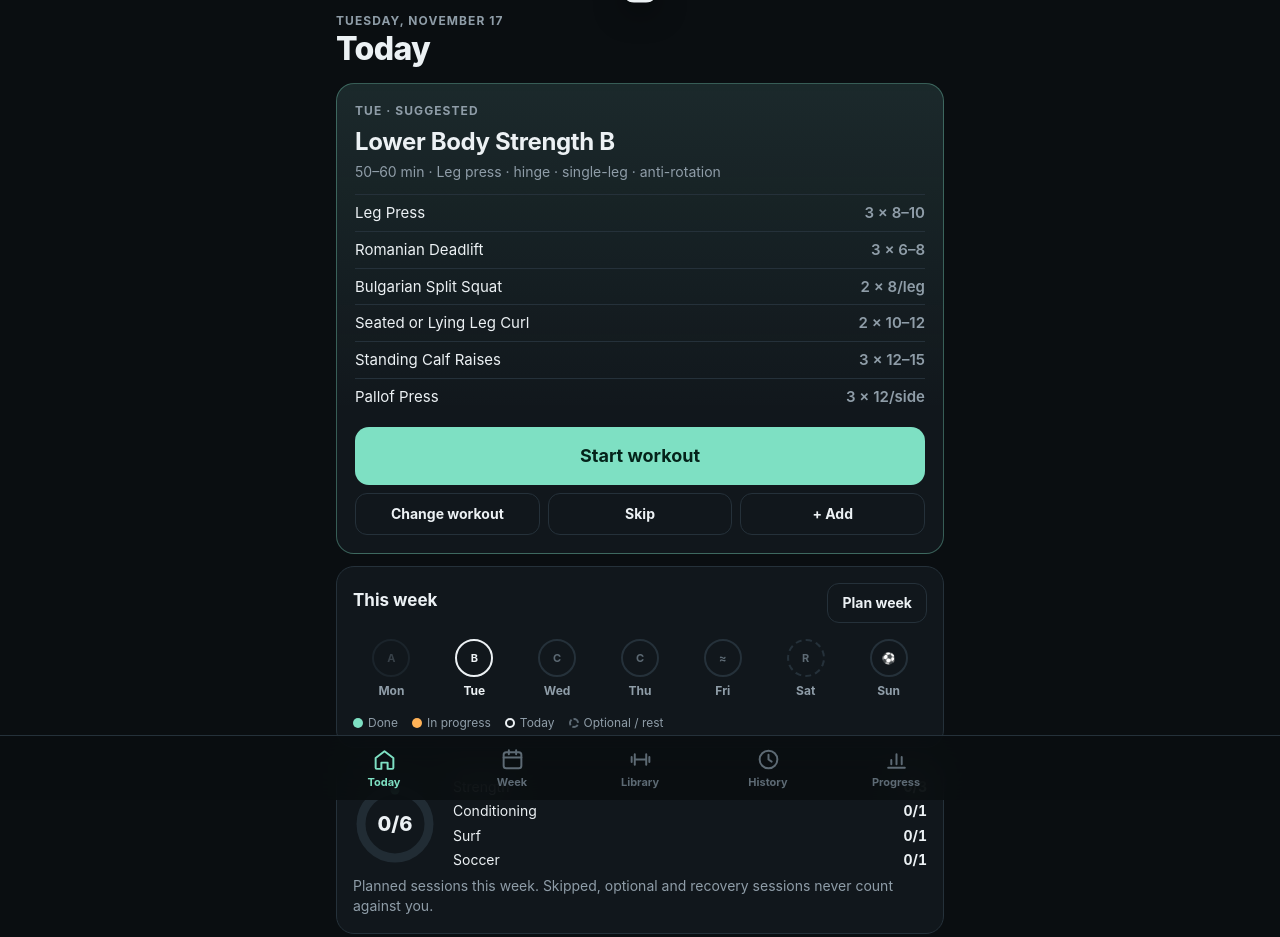
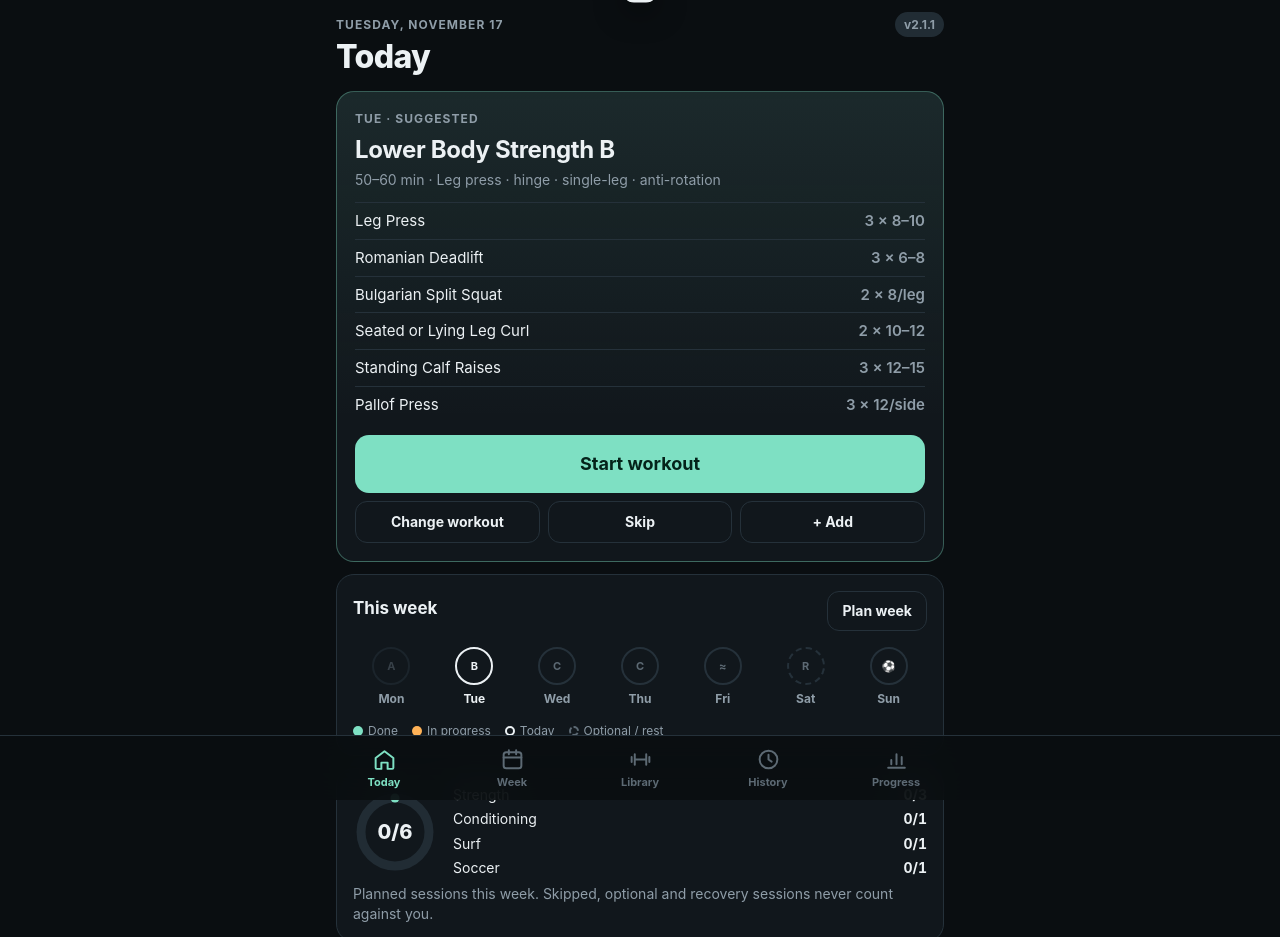
Before and after one commit to ljcuneo/hybrid-athlete, a plain HTML site: page index.html in a window 1280 px wide. Shown: the top 937 px of the page. Drawn offline with Linux system fonts and the light colour scheme.

Commit message:
Show app version on the Today screen (v2.1.1)
Co-Authored-By: Claude Opus 5.5 <noreply@anthropic.com>

```diff
--- a/index.html
+++ b/index.html
@@ -286,7 +286,7 @@ svg.chart text{font-family:inherit}
    Storage: IndexedDB (primary) + localStorage mirror (fallback / crash safety).
    Legacy v1 data (localStorage "hybridAthleteLogV1") is copied, never deleted.
    ========================================================================= */
-const APP_VERSION='2.1.0', SCHEMA=2;
+const APP_VERSION='2.1.1', SCHEMA=2;
 const DB_NAME='hybrid-athlete', MIRROR='hybridAthleteV2Mirror', LEGACY='hybridAthleteLogV1', LEGACY_DRAFT='hybridAthleteDraftV1';
 
 /* ---------- helpers ---------- */
@@ -910,7 +910,7 @@ function viewDash(){const today=localDate(),days=weekView(),td=days.find(d=>d.to
  const resume=S.draft&&!td.items.some(it=>it.st==='active')?resumeCard():'';
  const R=34,C=2*Math.PI*R,pct=sc.planned?Math.min(1,sc.done/sc.planned):0;
  const bd=[['Strength',...sc.cat.strength],['Conditioning',...sc.cat.cond],['Surf',...sc.cat.surf],['Soccer',...sc.cat.soccer]].filter(x=>x[2]>0);
- return `<div class="eyebrow">${esc(dTxt)}</div><h1>Today</h1>${resume}${todaySection(td)}
+ return `<div class="row-b"><div class="eyebrow">${esc(dTxt)}</div><span class="pill" title="App version">v${APP_VERSION}</span></div><h1>Today</h1>${resume}${todaySection(td)}
  <section class="card"><div class="row-b" style="margin-bottom:12px"><h3>This week</h3><button class="btn sm ghost" data-a="tab" data-t="week">Plan week</button></div>
  ${strip(days)}
  <div class="legend"><span><i style="background:var(--ac)"></i>Done</span><span><i style="background:var(--warm)"></i>In progress</span><span><i style="border:2px solid var(--tx)"></i>Today</span><span><i style="border:2px dashed var(--dim)"></i>Optional / rest</span></div></section>
--- a/sw.js
+++ b/sw.js
@@ -1,6 +1,6 @@
 // Hybrid Athlete service worker: network-first so updates show up immediately,
 // with a cached copy for the gym when there's no signal. It never touches your data.
-const CACHE = 'hybrid-athlete-v2.1.0';
+const CACHE = 'hybrid-athlete-v2.1.1';
 const ASSETS = ['./', './index.html', './manifest.webmanifest', './icon-180.png', './icon-512.png'];
 self.addEventListener('install', e => {
   e.waitUntil(caches.open(CACHE).then(c => c.addAll(ASSETS)).then(() => self.skipWaiting()));
```
